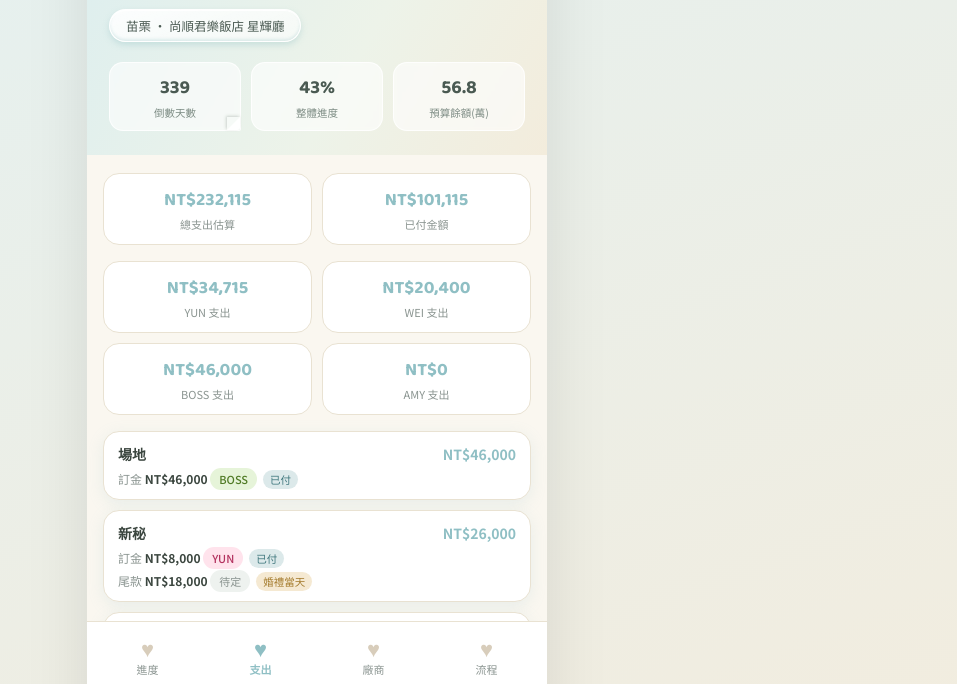
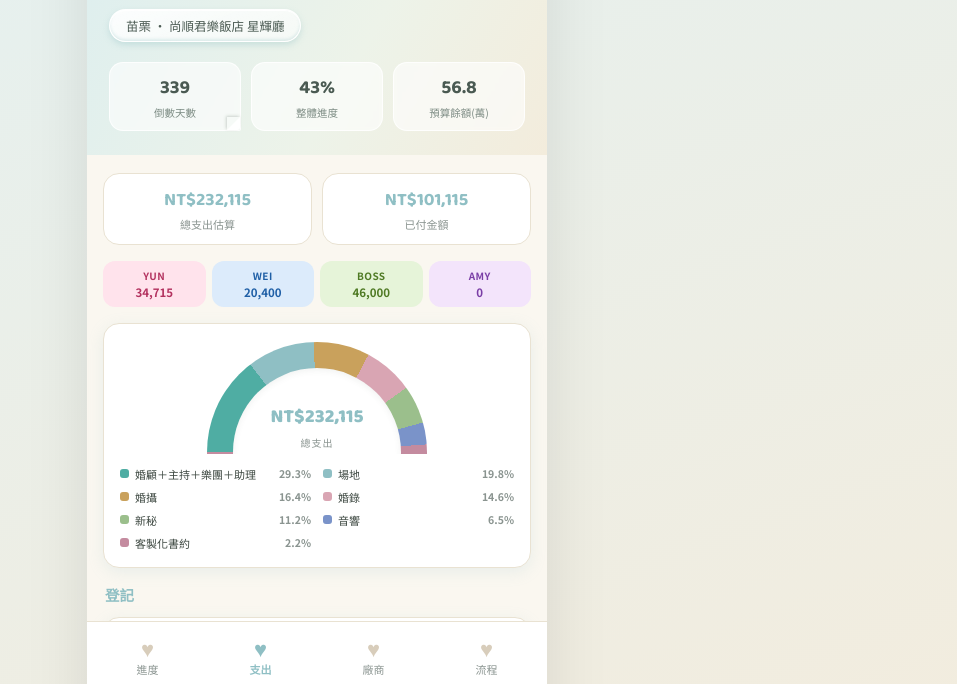
Before and after one commit to cyun28/Wedding, a plain HTML site: page index.html in a window 1280 px wide. Both pictures are taken after a click on the button "支出". Shown: the part 111-795 px from the top of the page, without its empty margins (323-1280 px from the left). Drawn offline with nearby package versions, Linux system fonts and the light colour scheme.

Commit message:
Refactor ticket styles and enhance expense chart
Adjusted styling for ticket and expense elements, added new chart card and gauge components, and updated expense rendering logic.

```diff
--- a/index.html
+++ b/index.html
@@ -156,11 +156,11 @@
   /* ---------- CARD (ticket) ---------- */
   .ticket{
     background:var(--card);
-    border-radius:16px;
+    border-radius:14px;
     border:1px solid var(--line);
     box-shadow:var(--shadow);
-    padding:14px 16px;
-    margin-bottom:12px;
+    padding:10px 14px;
+    margin-bottom:8px;
   }
   .ticket-row{
     display:flex;
@@ -227,16 +227,96 @@
   .overall-top{display:flex;justify-content:space-between;align-items:baseline;margin-bottom:8px;}
   .overall-top .big{font-family:'Baloo 2',sans-serif;font-size:26px;font-weight:800;color:var(--water-dk);}
   .overall-top .cap{font-size:12px;color:var(--muted);}
+  .category-mini-grid{display:grid;grid-template-columns:repeat(3,1fr);gap:8px;margin-top:10px;}
+  .category-mini{background:#F1FAF9;border-radius:10px;padding:7px 4px;text-align:center;}
+  .category-mini .pct{font-family:'Baloo 2',sans-serif;font-weight:700;font-size:14px;color:var(--water-dk);display:block;}
+  .category-mini .lbl{font-size:9.5px;color:var(--muted);margin-top:1px;display:block;}
   /* ---------- expenses ---------- */
   .stat-grid{display:grid;grid-template-columns:repeat(2,1fr);gap:10px;margin-bottom:16px;}
   .stat-card{background:var(--card);border:1px solid var(--line);border-radius:16px;padding:12px;text-align:center;}
   .stat-card .v{font-family:'Baloo 2',sans-serif;font-size:18px;font-weight:700;color:var(--water-dk);display:block;}
   .stat-card .l{font-size:11px;color:var(--muted);margin-top:2px;display:block;}
-  .exp-item{background:var(--card);border:1px solid var(--line);border-radius:16px;padding:12px 14px;margin-bottom:10px;box-shadow:var(--shadow);}
-  .exp-head{display:flex;justify-content:space-between;align-items:center;margin-bottom:6px;gap:8px;}
-  .exp-head .name{font-weight:700;font-size:14px;}
-  .exp-head .total{font-weight:700;font-size:14px;color:var(--water-dk);white-space:nowrap;}
-  .exp-sub{display:flex;gap:8px;flex-wrap:wrap;margin-top:8px;align-items:center;}
+  .chart-card{
+    background:var(--card);
+    border:1px solid var(--line);
+    border-radius:16px;
+    padding:18px 16px 16px;
+    margin-bottom:16px;
+    box-shadow:var(--shadow);
+    display:flex;
+    flex-direction:column;
+    align-items:center;
+    gap:12px;
+  }
+  .gauge{
+    width:220px;
+    height:112px;
+    position:relative;
+    overflow:hidden;
+    flex-shrink:0;
+  }
+  .gauge-arc{
+    position:absolute;
+    top:0; left:0;
+    width:220px; height:220px;
+    border-radius:50%;
+  }
+  .gauge-hole{
+    position:absolute;
+    top:26px; left:26px;
+    width:168px; height:168px;
+    border-radius:50%;
+    background:var(--card);
+    box-shadow:inset 0 2px 6px rgba(74,90,82,0.08);
+  }
+  .gauge-center{
+    position:absolute;
+    bottom:2px; left:0; right:0;
+    text-align:center;
+  }
+  .gauge-center .v{font-family:'Baloo 2',sans-serif;font-weight:800;font-size:19px;color:var(--water-dk);display:block;line-height:1.1;}
+  .gauge-center .l{font-size:10px;color:var(--muted);letter-spacing:1px;}
+  .legend{
+    width:100%;
+    display:grid;
+    grid-template-columns:1fr 1fr;
+    gap:7px 12px;
+  }
+  .legend-item{display:flex;align-items:center;gap:6px;font-size:11px;color:var(--ink);}
+  .legend-swatch{width:9px;height:9px;border-radius:3px;flex-shrink:0;}
+  .legend-name{flex:1;overflow:hidden;text-overflow:ellipsis;white-space:nowrap;}
+  .legend-pct{color:var(--muted);font-weight:600;font-size:10.5px;}
+  .payer-chips{display:flex;gap:6px;margin-bottom:16px;}
+  .payer-chip{flex:1;border-radius:12px;padding:7px 4px;text-align:center;min-width:0;}
+  .payer-chip .pname{font-size:10px;font-weight:700;display:block;letter-spacing:0.5px;}
+  .payer-chip .pamount{font-size:11.5px;font-weight:700;display:block;margin-top:1px;white-space:nowrap;overflow:hidden;text-overflow:ellipsis;}
+  .chip-YUN{background:#FFE3EC;color:#B3325F;}
+  .chip-WEI{background:#DCEBFB;color:#1F5FA6;}
+  .chip-BOSS{background:#E6F4D9;color:#4F7A24;}
+  .chip-AMY{background:#F3E4FB;color:#7A3EA6;}
+  .expense-group{margin-bottom:16px;}
+  .expense-group-title{
+    font-family:'Baloo 2',sans-serif;
+    font-weight:700;
+    font-size:14.5px;
+    color:var(--water-dk);
+    margin:0 0 8px 2px;
+  }
+  .expense-rows{
+    background:var(--card);
+    border:1px solid var(--line);
+    border-radius:16px;
+    box-shadow:var(--shadow);
+    overflow:hidden;
+  }
+  .expense-row{padding:10px 14px;border-bottom:1px solid var(--line);}
+  .expense-row:last-child{border-bottom:none;}
+  .expense-row-top{display:flex;justify-content:space-between;align-items:center;gap:8px;}
+  .expense-row-top .name{font-weight:600;font-size:13px;}
+  .expense-row-top .total{font-weight:700;font-size:13px;color:var(--water-dk);white-space:nowrap;}
+  .expense-row-detail{font-size:10.5px;color:var(--muted);margin-top:4px;display:flex;gap:6px;flex-wrap:wrap;align-items:center;}
+  .expense-row-detail .payer-badge{font-size:10px;padding:2px 7px;}
+  .expense-row-detail .paid-tag{font-size:10px;padding:1px 6px;border-radius:8px;}
   .payer-badge{font-size:11px;padding:3px 9px;border-radius:20px;font-weight:500;}
   .payer-YUN{background:#FFE3EC;color:#B3325F;}
   .payer-WEI{background:#DCEBFB;color:#1F5FA6;}
@@ -303,6 +383,7 @@
           <span class="cap" id="overallCap">0 / 0 項已完成</span>
         </div>
         <div class="progress-track"><div class="progress-fill" id="overallFill" style="width:0%"></div></div>
+        <div class="category-mini-grid" id="categoryMiniGrid"></div>
       </div>
       <div id="taskList"></div>
     </div>
@@ -312,7 +393,15 @@
         <div class="stat-card"><span class="v" id="expTotal">-</span><span class="l">總支出估算</span></div>
         <div class="stat-card"><span class="v" id="expPaid">-</span><span class="l">已付金額</span></div>
       </div>
-      <div class="stat-grid" id="payerStatGrid"></div>
+      <div class="payer-chips" id="payerStatGrid"></div>
+      <div class="chart-card">
+        <div class="gauge">
+          <div class="gauge-arc" id="gaugeArc"></div>
+          <div class="gauge-hole"></div>
+          <div class="gauge-center"><span class="v" id="gaugeTotal">-</span><span class="l">總支出</span></div>
+        </div>
+        <div class="legend" id="donutLegend"></div>
+      </div>
       <div id="expenseList" style="margin-top:6px;"></div>
     </div>
 
@@ -366,23 +455,23 @@ const TASKS = [
 ];
 
 const EXPENSES = [
-  {name:'場地', deposit:46000, depositPayer:'BOSS', depositPaid:true, final:0, finalPayer:'TBD', finalPaid:false},
-  {name:'新秘', deposit:8000, depositPayer:'YUN', depositPaid:true, final:18000, finalPayer:'TBD', finalPaid:false},
-  {name:'婚攝', deposit:11400, depositPayer:'YUN', depositPaid:true, final:26600, finalPayer:'TBD', finalPaid:false},
-  {name:'婚錄', deposit:10200, depositPayer:'YUN', depositPaid:true, final:23800, finalPayer:'TBD', finalPaid:false},
-  {name:'婚顧＋主持＋樂團＋助理', deposit:20400, depositPayer:'WEI', depositPaid:true, final:47600, finalPayer:'TBD', finalPaid:false},
-  {name:'音響', deposit:0, depositPayer:'TBD', depositPaid:false, final:15000, finalPayer:'TBD', finalPaid:false},
-  {name:'婚紗照＋禮服', deposit:0, depositPayer:'TBD', depositPaid:false, final:0, finalPayer:'TBD', finalPaid:false},
-  {name:'花藝佈置', deposit:0, depositPayer:'TBD', depositPaid:false, final:0, finalPayer:'TBD', finalPaid:false},
-  {name:'喜餅', deposit:0, depositPayer:'TBD', depositPaid:false, final:0, finalPayer:'TBD', finalPaid:false},
-  {name:'喜帖', deposit:0, depositPayer:'TBD', depositPaid:false, final:0, finalPayer:'TBD', finalPaid:false},
-  {name:'婚禮小物', deposit:0, depositPayer:'TBD', depositPaid:false, final:0, finalPayer:'TBD', finalPaid:false},
-  {name:'戶政登記', deposit:0, depositPayer:'TBD', depositPaid:false, final:0, finalPayer:'TBD', finalPaid:false},
-  {name:'客製化書約', deposit:5115, depositPayer:'YUN', depositPaid:true, final:0, finalPayer:'TBD', finalPaid:false},
-  {name:'婚戒', deposit:0, depositPayer:'TBD', depositPaid:false, final:0, finalPayer:'TBD', finalPaid:false},
-  {name:'婚禮影片', deposit:0, depositPayer:'TBD', depositPaid:false, final:0, finalPayer:'TBD', finalPaid:false},
-  {name:'蜜月', deposit:0, depositPayer:'TBD', depositPaid:false, final:0, finalPayer:'TBD', finalPaid:false},
-  {name:'預備金', deposit:0, depositPayer:'TBD', depositPaid:false, final:0, finalPayer:'TBD', finalPaid:false}
+  {group:'婚宴', name:'場地', deposit:46000, depositPayer:'BOSS', depositPaid:true, final:0, finalPayer:'TBD', finalPaid:false},
+  {group:'婚宴', name:'新秘', deposit:8000, depositPayer:'YUN', depositPaid:true, final:18000, finalPayer:'TBD', finalPaid:false},
+  {group:'婚宴', name:'婚攝', deposit:11400, depositPayer:'YUN', depositPaid:true, final:26600, finalPayer:'TBD', finalPaid:false},
+  {group:'婚宴', name:'婚錄', deposit:10200, depositPayer:'YUN', depositPaid:true, final:23800, finalPayer:'TBD', finalPaid:false},
+  {group:'婚宴', name:'婚顧＋主持＋樂團＋助理', deposit:20400, depositPayer:'WEI', depositPaid:true, final:47600, finalPayer:'TBD', finalPaid:false},
+  {group:'婚宴', name:'音響', deposit:0, depositPayer:'TBD', depositPaid:false, final:15000, finalPayer:'TBD', finalPaid:false},
+  {group:'婚宴', name:'婚紗照＋禮服', deposit:0, depositPayer:'TBD', depositPaid:false, final:0, finalPayer:'TBD', finalPaid:false},
+  {group:'婚宴', name:'花藝佈置', deposit:0, depositPayer:'TBD', depositPaid:false, final:0, finalPayer:'TBD', finalPaid:false},
+  {group:'婚宴', name:'喜餅', deposit:0, depositPayer:'TBD', depositPaid:false, final:0, finalPayer:'TBD', finalPaid:false},
+  {group:'婚宴', name:'喜帖', deposit:0, depositPayer:'TBD', depositPaid:false, final:0, finalPayer:'TBD', finalPaid:false},
+  {group:'婚宴', name:'婚禮小物', deposit:0, depositPayer:'TBD', depositPaid:false, final:0, finalPayer:'TBD', finalPaid:false},
+  {group:'婚宴', name:'婚戒', deposit:0, depositPayer:'TBD', depositPaid:false, final:0, finalPayer:'TBD', finalPaid:false},
+  {group:'婚宴', name:'婚禮影片', deposit:0, depositPayer:'TBD', depositPaid:false, final:0, finalPayer:'TBD', finalPaid:false},
+  {group:'婚宴', name:'預備金', deposit:0, depositPayer:'TBD', depositPaid:false, final:0, finalPayer:'TBD', finalPaid:false},
+  {group:'登記', name:'戶政登記', deposit:0, depositPayer:'TBD', depositPaid:false, final:0, finalPayer:'TBD', finalPaid:false},
+  {group:'登記', name:'客製化書約', deposit:5115, depositPayer:'YUN', depositPaid:true, final:0, finalPayer:'TBD', finalPaid:false},
+  {group:'蜜月', name:'蜜月', deposit:0, depositPayer:'TBD', depositPaid:false, final:0, finalPayer:'TBD', finalPaid:false}
 ];
 
 const VENDORS = [
@@ -494,14 +583,25 @@ function renderTasks(){
   let sum = 0;
   let checkCounter = 0;
   const groups = ['登記','婚宴','蜜月'];
+  const miniStats = [];
+
   groups.forEach(g=>{
-    const items = TASKS.filter(t=>t.group===g).slice().sort((a,b)=>taskSortValue(a)-taskSortValue(b));
-    if(!items.length) return;
-    const doneInGroup = items.filter(t=>t.status===3).length;
+    const all = TASKS.filter(t=>t.group===g);
+    if(!all.length) return;
+    const pending = all.filter(t=>t.status<3).slice().sort((a,b)=>taskSortValue(a)-taskSortValue(b));
+    const done = all.filter(t=>t.status===3).slice().sort((a,b)=>taskSortValue(a)-taskSortValue(b));
+    const items = pending.concat(done);
+
+    const groupSum = all.reduce((s,t)=>s+WEIGHTS[t.status],0);
+    const groupPct = Math.round(groupSum/all.length);
+    miniStats.push({label:g, pct:groupPct});
+
+    const doneInGroup = done.length;
     const header = document.createElement('div');
     header.className = 'task-group-title';
-    header.innerHTML = `${g} <span class="tag">${doneInGroup}/${items.length}</span>`;
+    header.innerHTML = `${g} <span class="tag">${doneInGroup}/${all.length}</span>`;
     list.appendChild(header);
+
     items.forEach(t=>{
       sum += WEIGHTS[t.status];
       const div = document.createElement('div');
@@ -517,22 +617,28 @@ function renderTasks(){
           <div>
             <div class="ticket-name">${t.name}</div>
             ${dateLine}
+            ${t.actual?`<div class="ticket-meta">實際完成日：${t.actual}</div>`:''}
           </div>
           <span class="status-pill status-${t.status}">${checkMark}${STATUS_LABEL[t.status]}</span>
         </div>
-        <div class="progress-track"><div class="progress-fill" style="width:${WEIGHTS[t.status]}%"></div></div>
-        ${t.actual?`<div class="ticket-meta">實際完成日：${t.actual}</div>`:''}
       `;
       list.appendChild(div);
     });
   });
+
   const overallPct = TASKS.length ? Math.round(sum/TASKS.length) : 0;
   animateCount(document.getElementById('overallBig'), overallPct, 3000, '%');
   animateWidth(document.getElementById('overallFill'), overallPct, 3000);
   const doneCount = TASKS.filter(t=>t.status===3).length;
   document.getElementById('overallCap').textContent = `${doneCount} / ${TASKS.length} 項已完成`;
   animateCount(document.getElementById('progressPct'), overallPct, 3000, '%');
+
+  document.getElementById('categoryMiniGrid').innerHTML = miniStats.map(m=>
+    `<div class="category-mini"><span class="pct">${m.pct}%</span><span class="lbl">${m.label}</span></div>`
+  ).join('');
 }
+
+const CHART_COLORS = ['#4FADA3','#8FBFC4','#C9A15C','#D9A5B3','#9BBF8C','#7A93C9','#C48B9F','#B98D8D','#8AA6A3','#E4B7A0','#A3C9A8','#C9B6A5'];
 
 function renderExpenses(){
   const list = document.getElementById('expenseList');
@@ -540,8 +646,16 @@ function renderExpenses(){
   let total=0, paid=0;
   const payers = ['YUN','WEI','BOSS','AMY'];
   const byPayer = {}; payers.forEach(p=>byPayer[p]=0);
+  const groups = ['登記','婚宴','蜜月'];
 
-  EXPENSES.forEach(ex=>{
+  const badge = (p)=> p==='TBD' ? `<span class="payer-badge payer-TBD">待定</span>` : `<span class="payer-badge payer-${p}">${p}</span>`;
+
+  groups.forEach(g=>{
+    const items = EXPENSES.filter(ex=>ex.group===g);
+    if(!items.length) return;
+    const wrap = document.createElement('div');
+    wrap.className = 'expense-group';
+    const rowsHtml = items.map(ex=>{
       const t = (ex.deposit||0)+(ex.final||0);
       total += t;
       if(ex.depositPaid) paid += (ex.deposit||0);
@@ -549,35 +663,67 @@ function renderExpenses(){
       if(byPayer[ex.depositPayer]!==undefined) byPayer[ex.depositPayer]+=(ex.deposit||0);
       if(byPayer[ex.finalPayer]!==undefined) byPayer[ex.finalPayer]+=(ex.final||0);
 
-    const badge = (p)=> p==='TBD' ? `<span class="payer-badge payer-TBD">待定</span>` : `<span class="payer-badge payer-${p}">${p}</span>`;
-
-    let rows = '';
+      const noLabel = (ex.name==='客製化書約' || ex.name==='音響');
+      let detail = '';
       if(ex.deposit>0){
-      rows += `<div class="money-line">訂金 <b>NT$${fmt(ex.deposit)}</b> ${badge(ex.depositPayer)}<span class="paid-tag ${ex.depositPaid?'paid-yes':'paid-no'}">${ex.depositPaid?'已付':'未付'}</span></div>`;
+        detail += `<span>${noLabel?'':'訂金 '}NT$${fmt(ex.deposit)}</span>${badge(ex.depositPayer)}<span class="paid-tag ${ex.depositPaid?'paid-yes':'paid-no'}">${ex.depositPaid?'已付':'未付'}</span>`;
       }
       if(ex.final>0){
-      rows += `<div class="money-line">尾款 <b>NT$${fmt(ex.final)}</b> ${badge(ex.finalPayer)}<span class="paid-tag ${ex.finalPaid?'paid-yes':'paid-no'}">${ex.finalPaid?'已付':'婚禮當天'}</span></div>`;
+        detail += `<span>${noLabel?'':'尾款 '}NT$${fmt(ex.final)}</span>${badge(ex.finalPayer)}<span class="paid-tag ${ex.finalPaid?'paid-yes':'paid-no'}">${ex.finalPaid?'已付':'婚禮當天'}</span>`;
       }
       if(ex.deposit===0 && ex.final===0){
-      rows = `<div class="money-line">尚未提供金額</div>`;
+        detail = `<span>尚未提供金額</span>`;
       }
-
-    const div = document.createElement('div');
-    div.className = 'exp-item';
-    div.innerHTML = `
-      <div class="exp-head">
-        <span class="name">${ex.name}</span>
-        <span class="total">NT$${fmt(t)}</span>
+      return `
+        <div class="expense-row">
+          <div class="expense-row-top"><span class="name">${ex.name}</span><span class="total">NT$${fmt(t)}</span></div>
+          <div class="expense-row-detail">${detail}</div>
         </div>
-      ${rows}
       `;
-    list.appendChild(div);
+    }).join('');
+    wrap.innerHTML = `<div class="expense-group-title">${g}</div><div class="expense-rows">${rowsHtml}</div>`;
+    list.appendChild(wrap);
   });
 
   document.getElementById('expTotal').textContent = 'NT$'+fmt(total);
   document.getElementById('expPaid').textContent = 'NT$'+fmt(paid);
   document.getElementById('budgetLeft').textContent = ((800000-total)/10000).toFixed(1);
-  document.getElementById('payerStatGrid').innerHTML = payers.map(p=>`<div class="stat-card"><span class="v">NT$${fmt(byPayer[p])}</span><span class="l">${p} 支出</span></div>`).join('');
+  document.getElementById('payerStatGrid').innerHTML = payers.map(p=>`<div class="payer-chip chip-${p}"><span class="pname">${p}</span><span class="pamount">${fmt(byPayer[p])}</span></div>`).join('');
+
+  renderExpenseChart(total);
+}
+
+function renderExpenseChart(total){
+  const arc = document.getElementById('gaugeArc');
+  const legend = document.getElementById('donutLegend');
+  document.getElementById('gaugeTotal').textContent = 'NT$'+fmt(total);
+
+  const priced = EXPENSES
+    .map(ex=>({name:ex.name, amount:(ex.deposit||0)+(ex.final||0)}))
+    .filter(x=>x.amount>0)
+    .sort((a,b)=>b.amount-a.amount);
+
+  if(!priced.length || total<=0){
+    arc.style.background = 'var(--line)';
+    legend.innerHTML = '<div class="empty-hint">尚無已填金額的項目可供分析</div>';
+    return;
+  }
+
+  let acc = 0;
+  const stops = priced.map((item,i)=>{
+    const start = (acc/total)*180;
+    acc += item.amount;
+    const end = (acc/total)*180;
+    const color = CHART_COLORS[i % CHART_COLORS.length];
+    return `${color} ${start}deg ${end}deg`;
+  });
+  arc.style.background = `conic-gradient(from -90deg, ${stops.join(',')})`;
+
+  legend.innerHTML = priced.map((item,i)=>{
+    const pct = ((item.amount/total)*100).toFixed(1);
+    const color = CHART_COLORS[i % CHART_COLORS.length];
+    return `<div class="legend-item"><span class="legend-swatch" style="background:${color}"></span><span class="legend-name">${item.name}</span><span class="legend-pct">${pct}%</span></div>`;
+  }).join('');
 }
 
 function renderVendors(){
@@ -591,10 +737,9 @@ function renderVendors(){
     const div = document.createElement('div');
     div.className = 'vendor-card';
     div.innerHTML = `
-      <span class="vendor-cat">${v.cat}</span>
       <div class="vendor-name">${v.name}</div>
       <ul class="vendor-list">${v.items.map(i=>`<li>${i}</li>`).join('')}</ul>
-      ${v.ig?`<a class="vendor-ig" href="${v.ig}" target="_blank" rel="noopener">📷 Instagram</a>`:''}
+      ${v.ig?`<a class="vendor-ig" href="${v.ig}" target="_blank" rel="noopener">Instagram</a>`:''}
     `;
     list.appendChild(div);
   });
```
Lines whose indentation alone changed are shown as unchanged.
